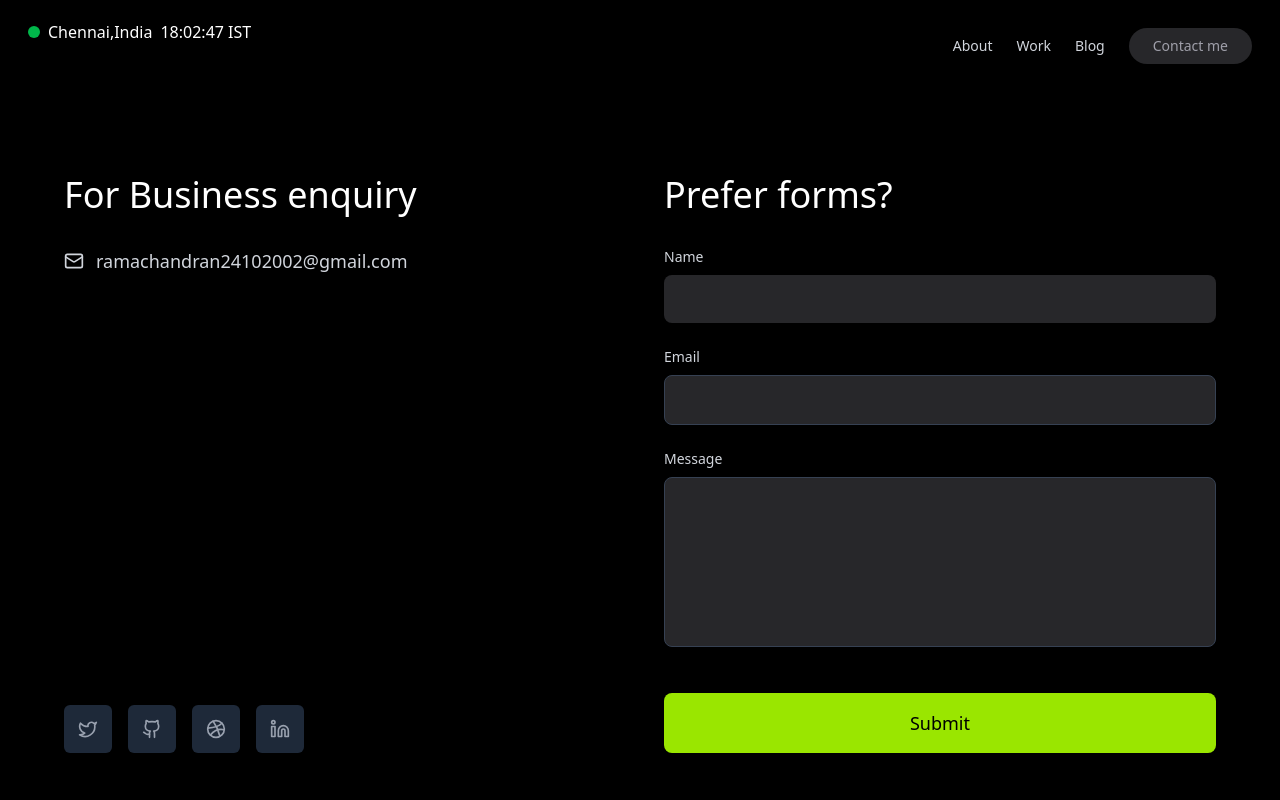
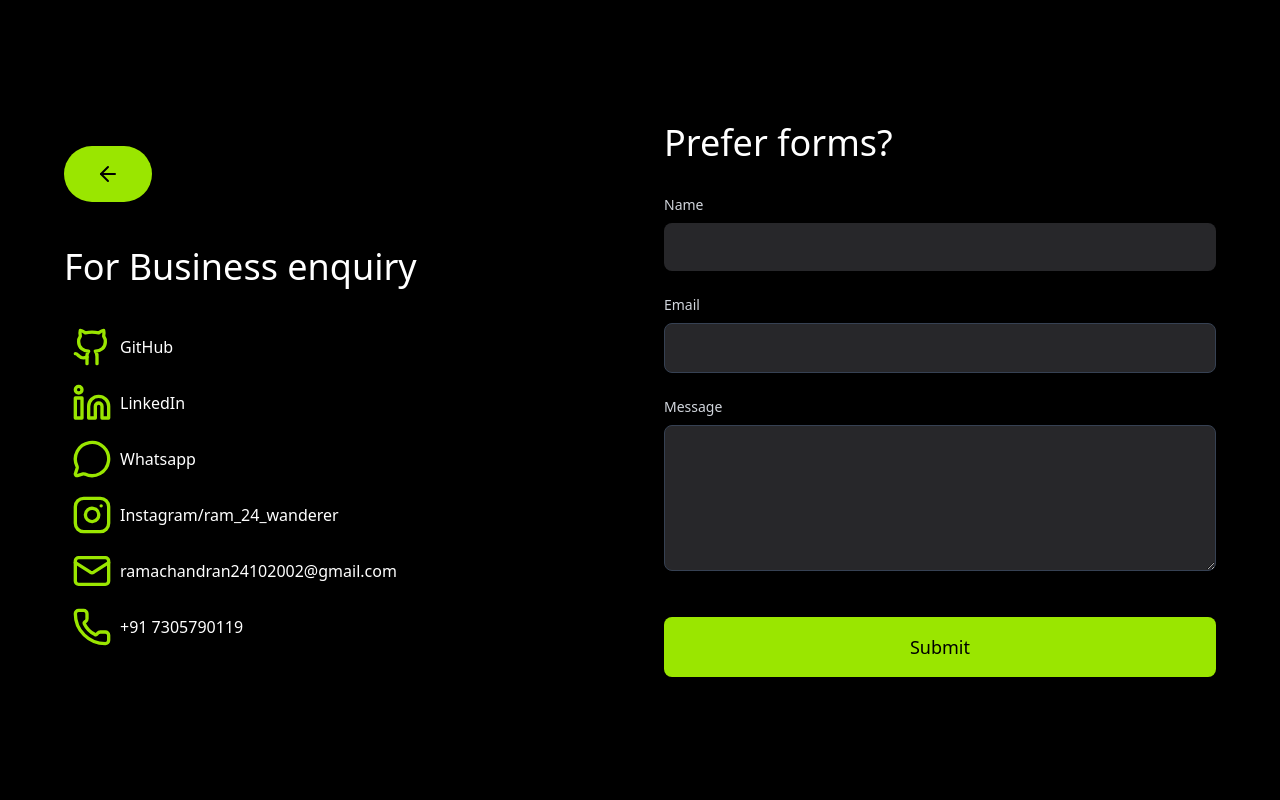
Before and after one commit to Ram24102002/PortfolioReact, a React (Vite) app: page /get-in-touch in a window 1280 px wide. Shown: the top 800 px of the page. Built offline with nearby package versions, Linux system fonts and the light colour scheme.

Commit message:
get-in-touch Update

```diff
--- a/src/App.jsx
+++ b/src/App.jsx
@@ -16,10 +16,18 @@ import GetInTouch from "./pages/GetInTouch";
 
 
 
-function App() {
-  return (
-    <Router>
-      <Navbar />
+function AppContent(){
+  const location = useLocation();
+  const hideLayoutRoutes = ['/get-in-touch'];
+
+  const shouldHideLayout = hideLayoutRoutes.includes(location.pathname);
+
+return(
+<>
+
+  {!shouldHideLayout &&  <Navbar />}
+
+
       <Routes>
         <Route path="/" element={<Home />} />
         <Route path="/temp" elament={<Temp />} />
@@ -28,7 +36,21 @@ function App() {
         {/* other routes */}
       <Route path="*" element={<PageNotFound />} />
       </Routes>
-      <Footer />
+
+  {!shouldHideLayout &&  <Footer />}
+</>
+)
+
+
+
+
+}
+
+
+function App() {
+  return (
+    <Router>
+      <AppContent />
     </Router>
   );
 }
--- a/src/components/Home/TestimonialsComponent.jsx
+++ b/src/components/Home/TestimonialsComponent.jsx
@@ -141,7 +141,12 @@ const TestimonialsComponent = () => {
   }, []);
 
   return (
-    <div className="bg-black text-white py-10 md:py-20 flex items-center justify-center p-4 md:p-8">
+    <div className="bg-black text-white py-10 md:py-20 flex flex-col items-center justify-center p-4 md:p-8">
+      {/* Header */}
+        <div className="mb-12 px-20 w-full">
+          <h1 className="text-5xl md:text-7xl font-bold text-white md:mb-2">Client's & Friends</h1>
+          <h2 className="text-5xl md:text-7xl font-bold text-gray-600">Testimonial</h2>
+        </div>
       <div className="max-w-7xl w-full relative">
         {/* Navigation Arrow Left */}
         <button
--- a/src/pages/GetInTouch.jsx
+++ b/src/pages/GetInTouch.jsx
@@ -1,5 +1,6 @@
 import { useState } from 'react';
-import { Mail, Twitter, Linkedin, Dribbble, Github } from 'lucide-react';
+import { Link } from 'react-router-dom';
+import { Mail, Linkedin, Github, ArrowLeft, Phone, MessageCircle, Instagram  } from 'lucide-react';
 
 export default function GetInTouch() {
 
@@ -7,7 +8,7 @@ export default function GetInTouch() {
   const [isSubmitting, setIsSubmitting] = useState(false);
   const [submitted, setSubmitted] = useState(false);
 
-
+2
   const handleSubmit = async () => {
     setIsSubmitting(true);
 
@@ -23,41 +24,58 @@ export default function GetInTouch() {
     }, 3000);
   };
 
-  const socialLinks = [
-    { icon: Twitter, href: '#', label: 'Twitter' },
-    { icon: Github, href: '#', label: 'Behance' },
-    { icon: Dribbble, href: '#', label: 'Dribbble' },
-    { icon: Linkedin, href: '#', label: 'LinkedIn' }
-  ];
 
   return (
     <div className="min-h-screen bg-black text-white p-8 flex items-center justify-center">
       <div className="max-w-6xl w-full grid grid-cols-1 lg:grid-cols-2 gap-12">
 
         {/* Left Column - Contact Info */}
-        <div className="flex flex-col justify-between h-full min-h-[500px]">
+        <div className="flex flex-col justify-around h-full min-h-[500px]">
+          <div>
+            <Link to={'/'}>
+                <button
+                id='backButton'
+                className="bg-lime-400 text-black px-8 py-4 rounded-full hover:rounded-xl transform transition duration-1000 font-medium hover:bg-lime-300 transition-colors flex items-center gap-2 group"
+                onMouseEnter={() => document.getElementById('GBH').classList.remove('hidden')}
+                onMouseLeave={() => document.getElementById('GBH').classList.add('hidden')}
+                >
+                  <ArrowLeft /> <span id='GBH' className='hidden'>Go back home</span>
+                </button>
+            </Link>
+          </div>
           <div>
             <h2 className="text-3xl lg:text-4xl font-light mb-8">For Business enquiry</h2>
 
-            <div className="flex items-center space-x-3 text-gray-300">
-              <Mail className="w-5 h-5" />
-              <span className="text-lg">ramachandran24102002@gmail.com</span>
+            {/* Social icons */}
+            <div className="flex flex-col space-x-4 text-align-left">
+              <a href="https://github.com/Ram24102002" target="_blank" className=" p-2   flex items-center  ">
+                <Github size={40} className="text-lime-400" />
+                <p className="ml-2 hover:underline">GitHub</p>
+              </a>
+              <a href="https://www.linkedin.com/in/ramachandran24-asokan/" target="_blank" className=" p-2   flex items-center ">
+                <Linkedin size={40}  className=" text-lime-400" />
+                <p className="ml-2 hover:underline">LinkedIn</p>
+              </a>
+              <a href="https://wa.me/917305790119" className=" p-2   flex items-center ">
+                <MessageCircle size={40} className=" text-lime-400" />
+                <p className="ml-2 hover:underline">Whatsapp</p>
+              </a>
+              <a href="https://www.instagram.com/ram_24_wanderer" className=" p-2  flex items-center ">
+                <Instagram size={40}  className="text-lime-400" />
+                <p className="ml-2 hover:underline">Instagram/ram_24_wanderer</p>
+              </a>
+              <a href="mailto:ramachandran24102002@gmail.com" className=" p-2  flex items-center">
+                <Mail size={40}   className="text-lime-400"/>
+                <p className="ml-2 hover:underline">ramachandran24102002@gmail.com</p>
+              </a>
+              <a href="tel:+917305790119" className=" p-2   flex items-center ">
+                <Phone size={40}  className=" text-lime-400" />
+                <p className="ml-2 hover:underline">+91 7305790119</p>
+              </a>
             </div>
           </div>
 
-          {/* Social Media Icons - Bottom positioned */}
-          <div className="flex space-x-4 mt-auto">
-            {socialLinks.map(({ icon: Icon, href, label }) => (
-              <a
-                key={label}
-                href={href}
-                className="w-12 h-12 bg-gray-800 rounded-md flex items-center justify-center hover:bg-gray-700 transition-colors duration-300 group"
-                aria-label={label}
-              >
-                <Icon className="w-5 h-5 text-gray-400 group-hover:text-white transition-colors duration-300" />
-              </a>
-            ))}
-          </div>
+
         </div>
 
         {/* Right Column - Contact Form */}
@@ -96,8 +114,8 @@ export default function GetInTouch() {
               </label>
               <textarea
                 name="message"
-                rows={6}
-                className="w-full px-4 py-3 bg-zinc-800 border border-gray-700 rounded-lg text-white placeholder-gray-400 focus:outline-none focus:ring-2 focus:ring-stone-500 focus:border-transparent transition-colors duration-300 resize-none"
+                rows={5}
+                className="w-full px-4 py-3 bg-zinc-800 border border-gray-700 rounded-lg text-white placeholder-gray-400 focus:outline-none focus:ring-2 focus:ring-stone-500 focus:border-transparent transition-colors duration-300 "
               />
             </div>
 
```
Also changed, not shown: 5 other files (tests, documents, lock files or other folders).
